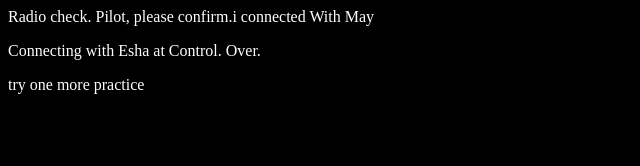
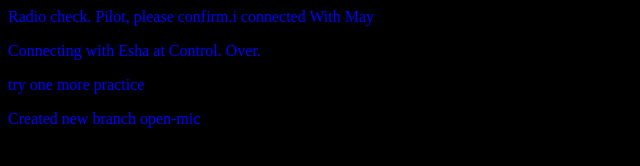
Before and after one commit to Esha2021/communication-eshaMay, a plain HTML site: page index.html in a window 1280 px wide. Shown: the whole page, without its empty margins (0-640 px from the left). Drawn offline with Linux system fonts and the light colour scheme.

Commit message:
Modify open-mic branch

```diff
--- a/index.html
+++ b/index.html
@@ -6,5 +6,6 @@
       <p>Radio check. Pilot, please confirm.i connected With May</p>
       <p>Connecting with Esha at Control. Over.</p>
       <p> try one more practice</p>
+      <p> Created new branch open-mic</p>
    </body>
 </html>
--- a/style.css
+++ b/style.css
@@ -2,3 +2,7 @@ body {
     color: white;
     background-color: black;
  }
+
+ p {
+     color: blue;
+ }
```
